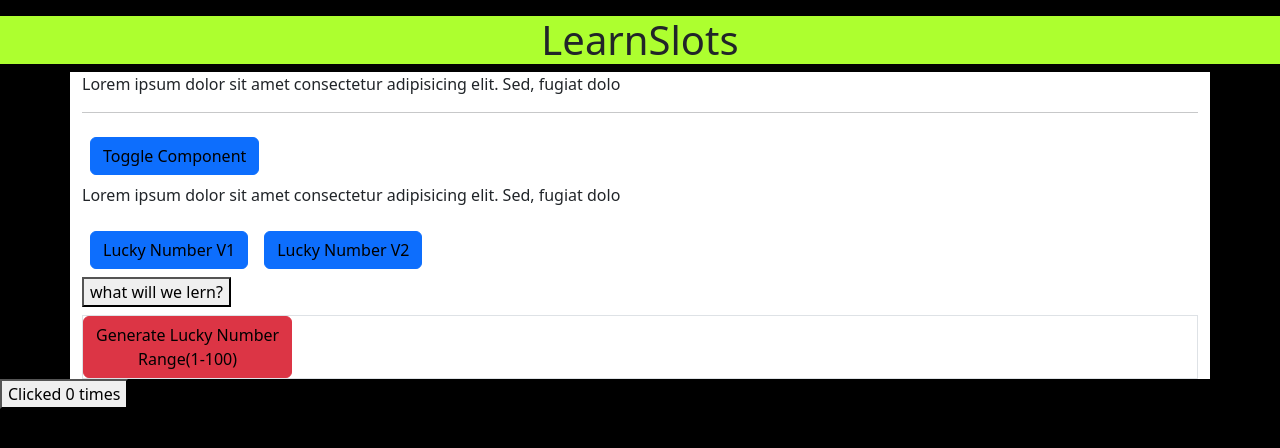
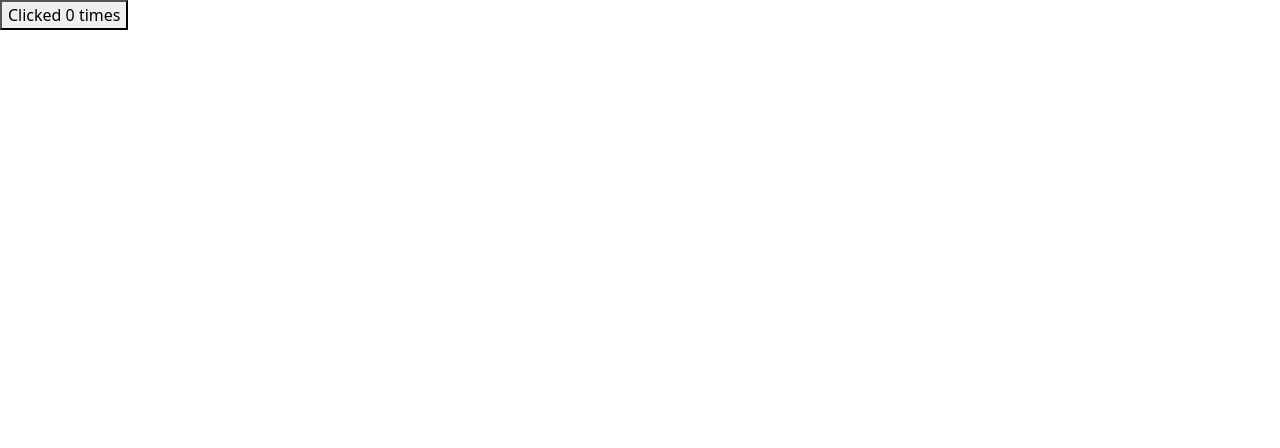
Before and after one commit to raaakib0/patient-admission-frontend, a Vue app: page / in a window 1280 px wide. Shown: the top 448 px of the page. Built offline with nearby package versions, Linux system fonts and the light colour scheme.

Commit message:
mount funcion use

```diff
--- a/src/App.vue
+++ b/src/App.vue
@@ -1,33 +1,28 @@
 <template>
-  <LuckyNumberPareantComponent>
-    <template v-slot:default>
-      <p class="P-2">
-        Lorem ipsum dolor sit amet consectetur adipisicing elit. Sed, fugiat
-        dolo
-      </p>
-      <hr />
-    </template>
-    <template v-slot:moreInfo>
-      <p>
-        Lorem ipsum dolor sit amet consectetur adipisicing elit. Sed, fugiat
-        dolo
-      </p>
-    </template>
-
-    <template v-slot:learnSlot>
-      <button @click="showMessage">what will we lern?</button>
-      <h4 class="text-success">{{ message }}</h4>
-    </template>
-  </LuckyNumberPareantComponent>
+ <ButtonCounter/>
 </template>
 
 <script setup>
-import { ref } from "vue";
-import LuckyNumberPareantComponent from "./Components/LuckyNumberPareantComponent.vue";
+import { onBeforeMount, onBeforeUnmount, onBeforeUpdate, onMounted, onUnmounted, onUpdated } from 'vue';
+import ButtonCounter from './Components/ButtonCounter.vue';
 
-const message = ref("");
+onBeforeMount(()=>{
+  console.log("onBeforemount - App.vue");
+});
+onMounted(()=>{
+  console.log('onMounted - App.vue');
+});
+onBeforeUpdate(()=>{
+  console.log("onBeforeUpdate - App.vue");
+});
+onUpdated(()=>{
+  console.log('onUpdated - App.vue');
+});
+onBeforeUnmount(()=>{
+  console.log('onBeforeUnmount - App.vue');
+});
+onUnmounted(()=>{
+  console.log('onUnmounted - App.vue');
+});
 
-function showMessage() {
-  message.value = "how to use slots";
-}
 </script>
--- a/src/Components/LuckyNumberPareantComponent.vue
+++ /dev/null
@@ -1,53 +0,0 @@
-<template>
-  <div class="bg-black text pt-3" :style="{ height: '100vh' }">
-    <h1 class="text-center text- success">LearnSlots</h1>
-    <div class="container text center bg-white">
-        <slot>
-
-        </slot>
-      <button
-        class="btn btn-primary text-black m-2"
-        @click="newVersion = !newVersion"
-      >
-        Toggle Component
-      </button>
-      <br />
-      <slot name="moreInfo"></slot>
-      <button
-        class="btn btn-primary text-black m-2"
-        @click="newVersion = false"
-      >
-        Lucky Number V1
-      </button>
-      <button class="btn btn-primary text-black m-2" @click="newVersion = true">
-        Lucky Number V2
-      </button>
-      <br />
-<slot name="learnSlot"></slot>
-      <KeepAlive :include="['LuckyNumberV1','LuckyNumberV2']">
-        <component :is="currentComponenet" class="border" />
-      </KeepAlive>
-    </div>
-    <ButtonCounter></ButtonCounter>
-  </div>
-</template>
-
-<script setup>
-import ButtonCounter from "./ButtonCounter.vue";
-import { computed, provide, reactive, ref } from "vue";
-import LuckyNumberV1 from "./LuckyNumberV1.vue";
-import LuckyNumberV2 from "./LuckyNumberV2.vue";
-
-const newVersion = ref(false);
-
-const currentComponenet = computed(() => {
-  return newVersion.value ? LuckyNumberV2 : LuckyNumberV1;
-});
-</script>
-
-<style scoped>
-h1{
-    background-color: greenyellow;
-}
-
-</style>
--- a/src/Components/LuckyNumberV1.vue
+++ /dev/null
@@ -1,24 +0,0 @@
-<template>
-  <div class="">
-    <button class="btn btn-danger text-black" @click="genereateLuckyNumber">
-      <span v-if="luckyNumber === 0">
-        Generate Lucky Number <br />
-        Range(1-100)
-      </span>
-      <span v-else >
-        Lucky Number: {{ luckyNumber }} <br/>
-        Click to Generate new Lucky Number
-      </span>
-    </button>
-  </div>
-</template>
-
-<script setup>
-import { ref, } from "vue";
-let luckyNumber = ref(0);
-
-function genereateLuckyNumber() {
-  luckyNumber.value = Math.floor(Math.random() * 100);
-  console.log(luckyNumber.value);
-}
-</script>
--- a/src/Components/LuckyNumberV2.vue
+++ /dev/null
@@ -1,28 +0,0 @@
-<template>
-  <div class="col-6 bg-white text-center p-4">
-    <h4 class="text-success">Random Number Generator</h4>
-    <hr/>
-    Max Range:
-    <input v-model.number= "maxNumber" class="rounded" type="number" />
-    <button class="btn btn-danger text-black" @click="genereateLuckyNumber">
-      <span v-if="luckyNumber === 0">
-        Generate Lucky Number <br />
-        Range(1-{{maxNumber}})
-      </span>
-      <span v-else >
-        Lucky Number: {{ luckyNumber }} <br/>
-        Click to Generate new Lucky Number
-      </span>
-    </button>
-  </div>
-</template>
-
-<script setup>
-import { ref, } from "vue";
-let luckyNumber = ref(0);
-const maxNumber = ref(100);
-function genereateLuckyNumber() {
-  luckyNumber.value = Math.floor(Math.random() * maxNumber.value);
-  console.log(luckyNumber.value);
-}
-</script>
```
